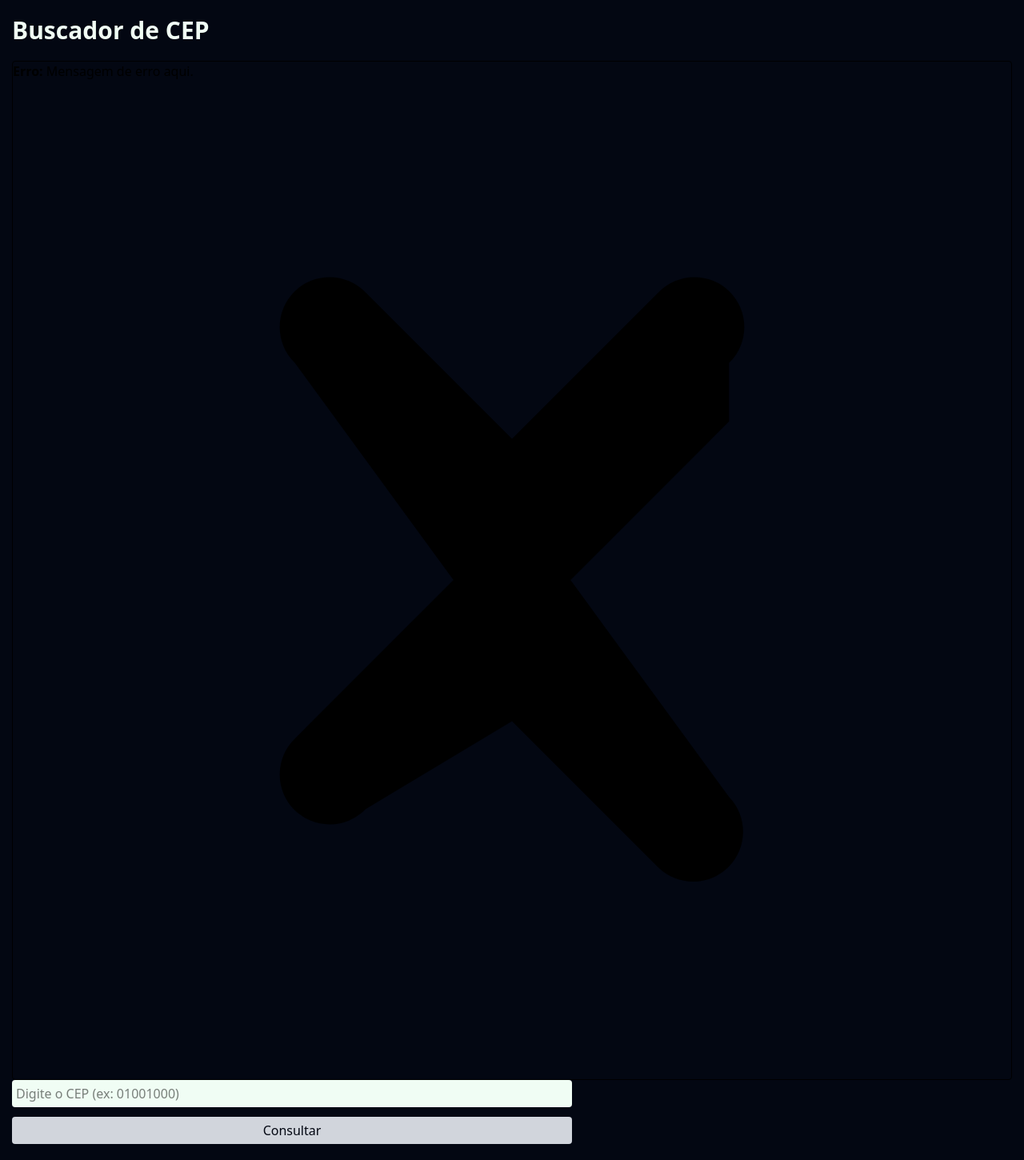
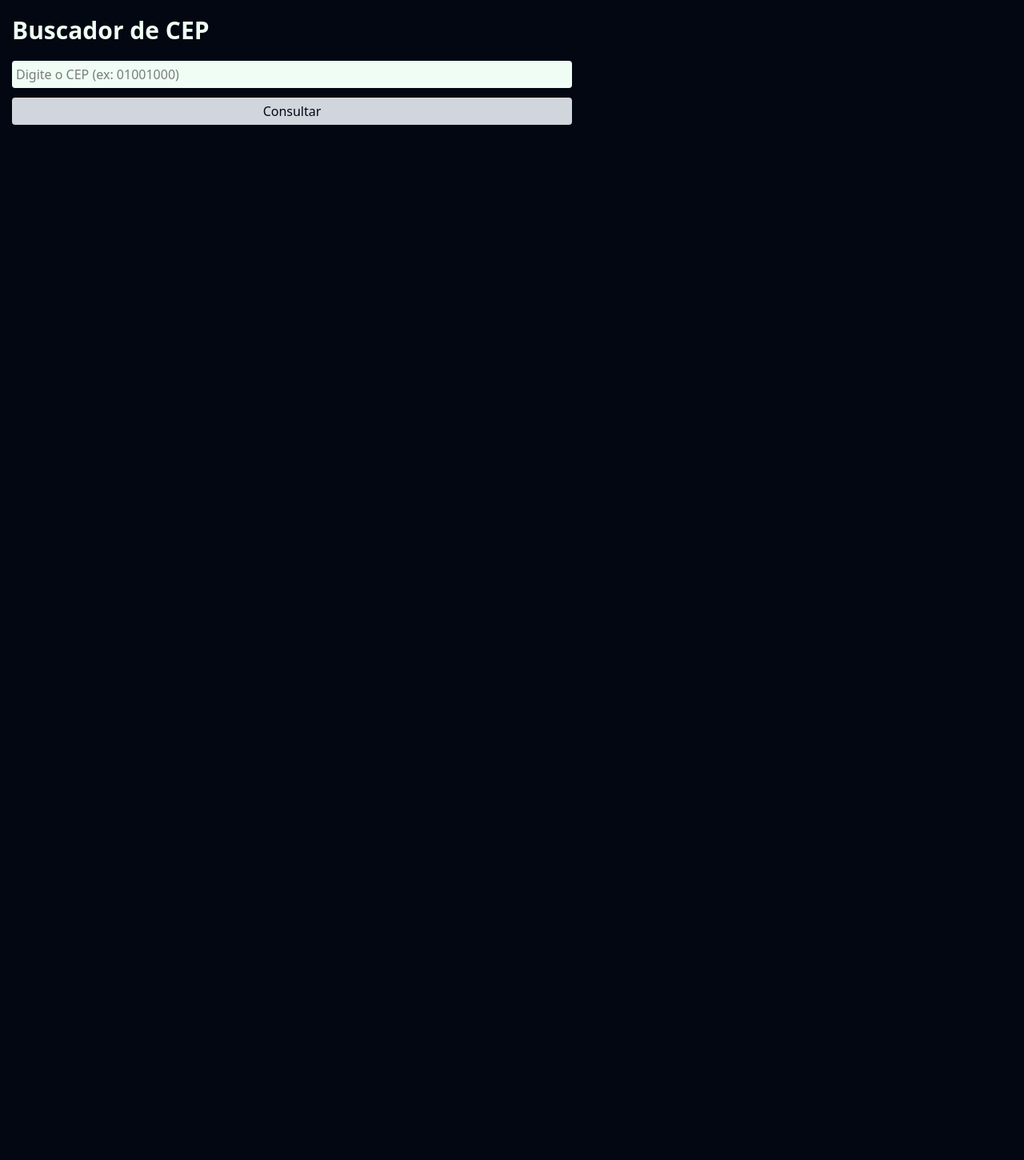
Before and after one commit to luisitcho/projeto-python-buscador-cep, a Flask app: page / in a window 1280 px wide. Shown: the whole page at 80% size. After the commit the page ends 156 px from the top, so only its background shows below. Run offline with Flask 3, Linux system fonts and the light colour scheme.

Commit message:
projeto buscador cep - main.py

```diff
--- a/main.py
+++ b/main.py
@@ -21,7 +21,7 @@
     data = request.get_json()
     cep = data.get('cep', '').strip().replace('-', '')
 
-    print(f"CEP recebido: {cep}")  # Log para depuração
+    print(f"CEP recebido: {cep}")
 
     if not cep:
         return jsonify({'erro': 'CEP não informado'}), 400
--- a/static/js/main.js
+++ b/static/js/main.js
@@ -1,29 +1,20 @@
 document.addEventListener("DOMContentLoaded", function () {
-    let button = document.querySelector(".js-btn-resultado");
-    let inputCep = document.querySelector(".js-input-cep");
-    let resultado = document.querySelector(".js-resultado");
+    const button = document.querySelector(".js-btn-resultado");
+    const inputCep = document.querySelector(".js-input-cep");
+    const resultado = document.querySelector(".js-resultado");
 
-    // Função para atualizar estado do botão conforme valor do input
     function atualizarBotao() {
-        if (inputCep.value.trim() === "") {
-            button.disabled = true;
-        } else {
-            button.disabled = false;
-        }
+        button.disabled = inputCep.value.trim() === "";
     }
 
-    // Chama ao carregar para definir estado inicial
     atualizarBotao();
 
-    // Adiciona evento input no campo para atualizar botão dinamicamente
     inputCep.addEventListener("input", atualizarBotao);
 
     button.addEventListener("click", function () {
-        consultarCep();
-    });
+        const cep = inputCep.value.trim();
 
-    function consultarCep() {
-        const cep = inputCep.value;
+        if (cep === "") return;
 
         fetch("http://localhost:5000/consultar-cep", {
             method: "POST",
@@ -34,12 +25,27 @@
         })
             .then((res) => res.json())
             .then((data) => {
-                resultado.textContent =
-                    JSON.stringify(data, null, 4);
+                let html = "";
+
+                resultado.classList.remove("hidden");
+
+                for (const chave in data) {
+                    if (data.hasOwnProperty(chave)) {
+                        const valor = data[chave];
+
+                        html += `
+                            <div class="flex">
+                                <strong class="bg-gray-100 text-gray-800 text-sm font-medium me-2 px-2.5 py-0.5 rounded-sm dark:bg-gray-700 dark:text-gray-300">${chave}:</strong>
+                                <strong class="font-bold">${valor}</strong>
+                            </div>
+                        `;
+                    }
+                }
+
+                resultado.innerHTML = html; // só faz o append uma vez, com todo o conteúdo
             })
-            .catch((err) => {
-                resultado.textContent =
-                    "Erro: " + err.message;
+            .catch(() => {
+                resultado.textContent = "Erro ao consultar o CEP.";
             });
-    }
+    });
 });
--- a/static/src/output.css
+++ b/static/src/output.css
@@ -7,18 +7,30 @@
       "Segoe UI Emoji", "Segoe UI Symbol", "Noto Color Emoji";
     --font-mono: ui-monospace, SFMono-Regular, Menlo, Monaco, Consolas, "Liberation Mono",
       "Courier New", monospace;
+    --color-red-100: oklch(93.6% 0.032 17.717);
+    --color-red-400: oklch(70.4% 0.191 22.216);
+    --color-red-700: oklch(50.5% 0.213 27.518);
     --color-amber-50: oklch(98.7% 0.022 95.277);
     --color-green-50: oklch(98.2% 0.018 155.826);
+    --color-purple-100: oklch(94.6% 0.033 307.174);
+    --color-purple-400: oklch(71.4% 0.203 305.504);
+    --color-purple-800: oklch(43.8% 0.218 303.724);
     --color-gray-100: oklch(96.7% 0.003 264.542);
     --color-gray-300: oklch(87.2% 0.01 258.338);
+    --color-gray-500: oklch(55.1% 0.027 264.364);
     --color-gray-700: oklch(37.3% 0.034 259.733);
     --color-gray-800: oklch(27.8% 0.033 256.848);
     --color-gray-950: oklch(13% 0.028 261.692);
     --spacing: 0.25rem;
+    --text-xs: 0.75rem;
+    --text-xs--line-height: calc(1 / 0.75);
+    --text-sm: 0.875rem;
+    --text-sm--line-height: calc(1.25 / 0.875);
     --text-3xl: 1.875rem;
     --text-3xl--line-height: calc(2.25 / 1.875);
     --font-weight-medium: 500;
     --font-weight-bold: 700;
+    --radius-sm: 0.25rem;
     --default-transition-duration: 150ms;
     --default-transition-timing-function: cubic-bezier(0.4, 0, 0.2, 1);
     --default-font-family: var(--font-sans);
@@ -192,11 +204,20 @@
   .my-5 {
     margin-block: calc(var(--spacing) * 5);
   }
+  .me-2 {
+    margin-inline-end: calc(var(--spacing) * 2);
+  }
   .mb-5 {
     margin-bottom: calc(var(--spacing) * 5);
   }
+  .block {
+    display: block;
+  }
   .flex {
     display: flex;
+  }
+  .hidden {
+    display: none;
   }
   .table {
     display: table;
@@ -280,10 +333,12 @@
     transition-timing-function: var(--tw-ease, var(--default-transition-timing-function));
     transition-duration: var(--tw-duration, var(--default-transition-duration));
   }
-  .disabled\:cursor-alias {
-    &:disabled {
-      cursor: alias;
-    }
+  .delay-150 {
+    transition-delay: 150ms;
+  }
+  .duration-300 {
+    --tw-duration: 300ms;
+    transition-duration: 300ms;
   }
   .disabled\:cursor-not-allowed {
     &:disabled {
@@ -320,12 +390,17 @@
   inherits: false;
   initial-value: solid;
 }
+@property --tw-duration {
+  syntax: "*";
+  inherits: false;
+}
 @layer properties {
   @supports ((-webkit-hyphens: none) and (not (margin-trim: inline))) or ((-moz-orient: inline) and (not (color:rgb(from red r g b)))) {
     *, ::before, ::after, ::backdrop {
       --tw-border-style: solid;
       --tw-font-weight: initial;
       --tw-outline-style: solid;
+      --tw-duration: initial;
     }
   }
 }
--- a/templates/index.html
+++ b/templates/index.html
@@ -15,25 +15,13 @@
             <div class="dados my-5">
                 <h1 class="text-3xl text-green-50 font-bold mb-5">Buscador de CEP</h1>
 
-                <div class="alert alert--hidden js-alerta hidden border border-red-400 bg-red-100 text-red-700 px-4 py-3 rounded relative" role="alert">
-                    <strong class="alert__titulo js-titulo-alerta font-bold">Erro:</strong>
-                    <span class="alert__mensagem js-mensagem-alerta block sm:inline">Mensagem de erro aqui.</span>
-                    <span class="alert__fechar js-fechar-alerta absolute top-0 bottom-0 right-0 px-4 py-3 cursor-pointer">
-                        <svg class="fill-current h-6 w-6 text-red-700" role="button" xmlns="http://www.w3.org/2000/svg" viewBox="0 0 20 20">
-                        <title>Fechar</title>
-                        <path d="M14.348 5.652a1 1 0 10-1.414-1.414L10 7.172 7.066 4.238a1 1 0 10-1.414 1.414L8.828 10l-3.176 3.176a1 1 0 101.414 1.414L10 12.828l2.934 2.934a1 1 0 001.414-1.414L11.172 10l3.176-3.176z"/>
-                        </svg>
-                    </span>
-                </div>
-
-
                 <div class="flex flex-col gap-3 w-full max-w-[700px]">
                     <input type="text" id="cep" placeholder="Digite o CEP (ex: 01001000)" class="js-input-cep bg-green-50 p-[5px] rounded font-medium transition">
                     <button class="js-btn-resultado text-green-50 bg-gray-700 p-[5px] rounded font-medium cursor-pointer disabled:cursor-not-allowed disabled:bg-gray-300 disabled:text-gray-950 transition delay-150 duration-300" disabled>Consultar</button>
                 </div>
             </div>
 
-            <code class="js-resultado rounded"></code>
+            <code class="js-resultado flex flex-col gap-2 rounded p-[5px] bg-gray-300 hidden"></code>
         </div>
     </main>
 
```
Also changed, not shown: other parts of static/src/output.css (+54 -7 lines), src/output.css (+7 -0 lines).
